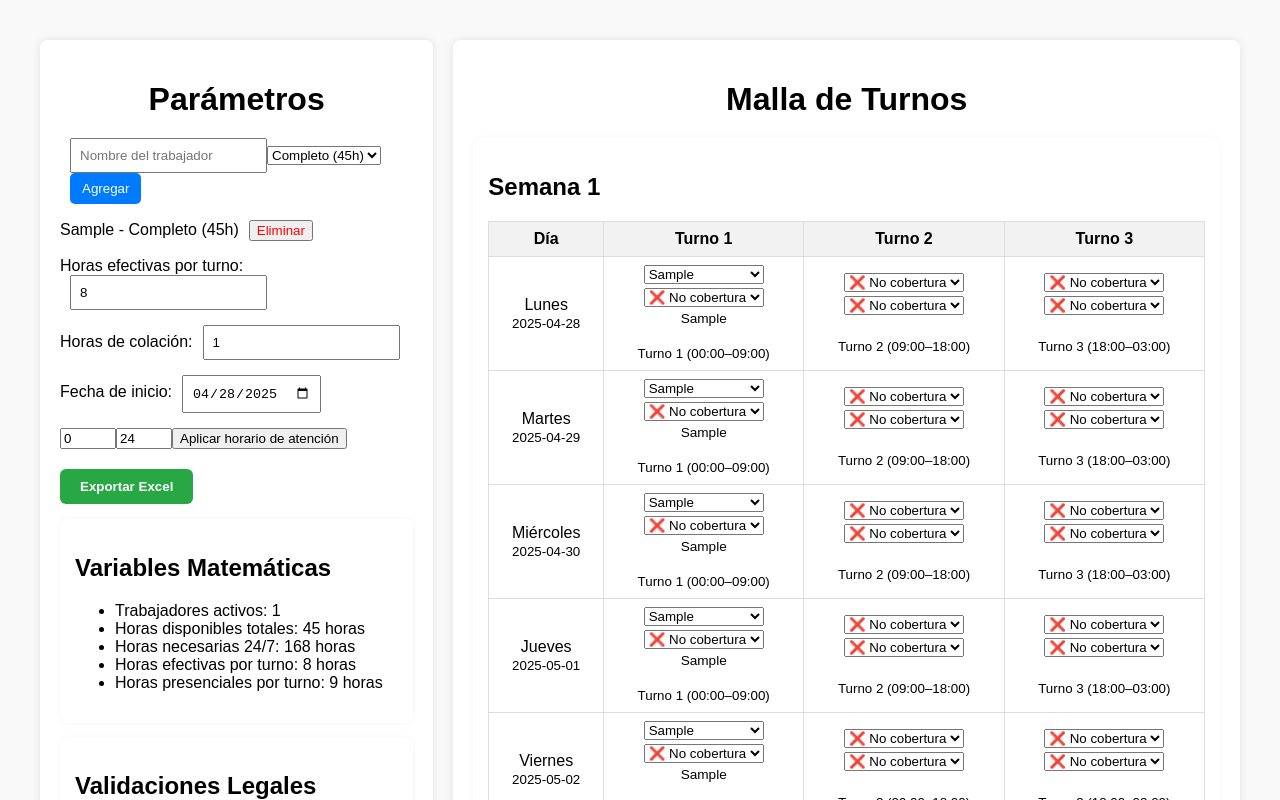
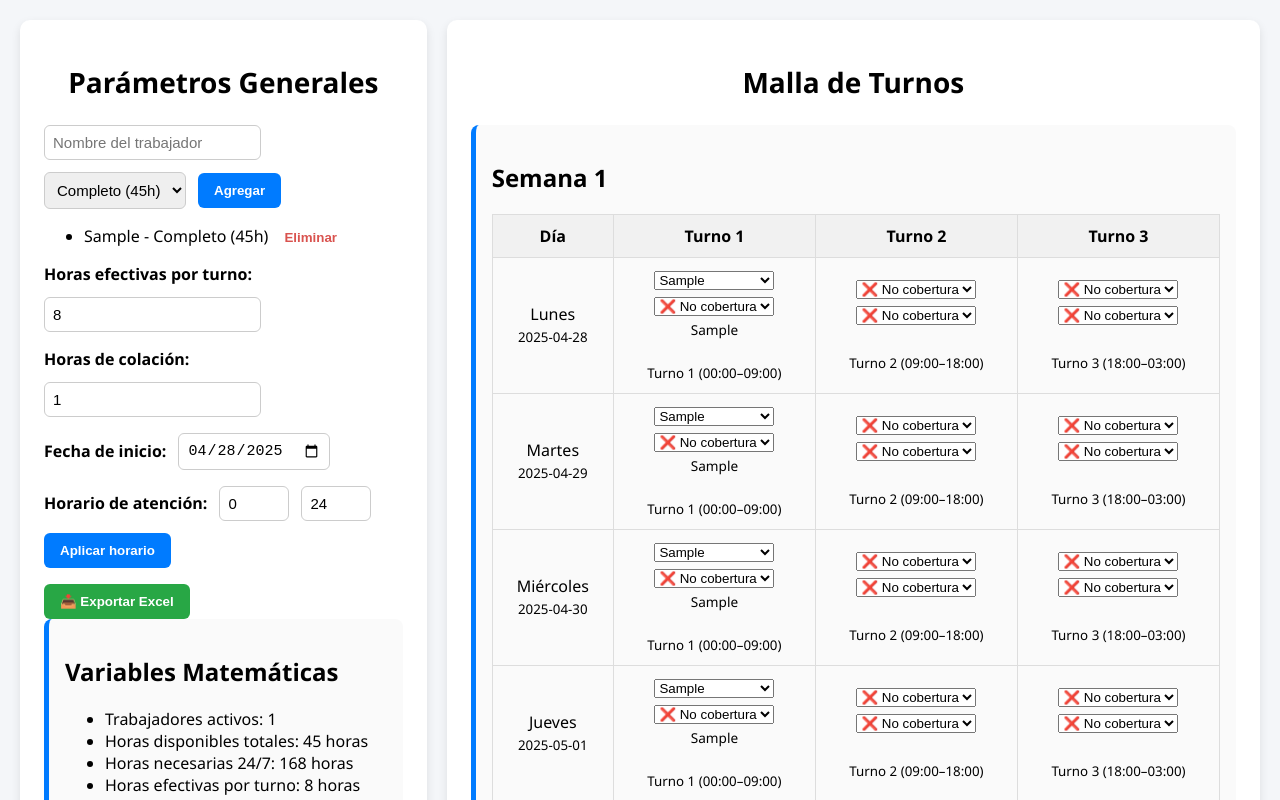
Before and after one commit to Panchoking/proyecto-t_maestro, a React (Vite) app: page / in a window 1280 px wide. Both pictures are taken after typing "Sample" into the empty fields and a click on the button "Agregar". Shown: the top 800 px of the page. Built offline with nearby package versions, Linux system fonts and the light colour scheme.

Commit message:
mejora de estilo

```diff
--- a/src/TurnoRotativos.css
+++ b/src/TurnoRotativos.css
@@ -1,114 +1,123 @@
 body {
-    background-color: #f9f9f9;
-    font-family: Arial, sans-serif;
+    background-color: #f4f6f9;
+    font-family: 'Segoe UI', sans-serif;
     margin: 0;
     padding: 20px;
   }
 
   .container {
     display: grid;
-    grid-template-columns: 1fr 2fr; /* 1 parte cálculos, 2 partes malla */
+    grid-template-columns: 1fr 2fr;
     gap: 20px;
-    max-width: 1400px;
-    margin: 0 auto;
-    padding: 20px;
+    max-width: 1600px;
+    margin: auto;
   }
 
   .left-panel, .right-panel {
     background: #ffffff;
-    border-radius: 8px;
-    padding: 20px;
-    box-shadow: 0px 0px 10px rgba(0,0,0,0.1);
+    border-radius: 10px;
+    padding: 24px;
+    box-shadow: 0 4px 10px rgba(0,0,0,0.1);
   }
 
   .title {
-    font-size: 32px;
-    font-weight: bold;
-    margin-bottom: 20px;
+    font-size: 28px;
+    font-weight: 600;
     text-align: center;
+    margin-bottom: 24px;
   }
 
   .input-group {
-    margin-bottom: 15px;
+    display: flex;
+    flex-wrap: wrap;
+    gap: 12px;
+    margin-bottom: 16px;
+    align-items: center;
   }
 
-  .input-group input {
+  .input-group label {
+    font-weight: bold;
+  }
+
+  .input-group input,
+  .input-group select {
     padding: 8px;
+    font-size: 15px;
+    border: 1px solid #ccc;
+    border-radius: 6px;
+  }
+
+  .primary-button, .export-button {
+    padding: 10px 16px;
+    border: none;
+    border-radius: 6px;
+    font-weight: bold;
+    cursor: pointer;
+  }
+
+  .primary-button {
+    background: #007bff;
+    color: white;
+  }
+
+  .primary-button:hover {
+    background: #0056b3;
+  }
+
+  .export-button {
+    background: #28a745;
+    color: white;
+  }
+
+  .export-button:hover {
+    background: #218838;
+  }
+
+  .delete-button {
+    background: none;
+    border: none;
+    color: #d9534f;
+    font-weight: bold;
+    cursor: pointer;
     margin-left: 10px;
   }
 
-  .input-group button {
-    padding: 8px 12px;
-    background-color: #007bff;
-    color: white;
-    border: none;
-    cursor: pointer;
-    border-radius: 5px;
-    margin-left: 10px;
+  .card {
+    background: #fafafa;
+    border-radius: 8px;
+    padding: 16px;
+    margin-bottom: 20px;
+    border-left: 5px solid #007bff;
   }
 
-  .input-group button:hover {
-    background-color: #0056b3;
+  .alert {
+    color: #d9534f;
+    font-weight: bold;
   }
 
-  .export-button {
-    margin-top: 20px;
-    padding: 10px 20px;
+  .success {
+    color: #28a745;
     font-weight: bold;
-    background-color: #28a745;
-    color: white;
-    border: none;
-    border-radius: 6px;
-    cursor: pointer;
-  }
-
-  .export-button:hover {
-    background-color: #218838;
-  }
-
-  .worker-list ul {
-    list-style: none;
-    padding-left: 0;
-  }
-
-  .worker-list li {
-    margin-bottom: 5px;
-  }
-
-  .card {
-    background: white;
-    padding: 15px;
-    margin-top: 15px;
-    border-radius: 8px;
-    box-shadow: 0px 0px 5px rgba(0,0,0,0.05);
-  }
-
-  .table-container {
-    overflow-x: auto;
-    margin-top: 20px;
   }
 
   .turno-table {
     width: 100%;
     border-collapse: collapse;
+    margin-top: 12px;
   }
 
-  .turno-table th, .turno-table td {
+  .turno-table th,
+  .turno-table td {
     border: 1px solid #ddd;
-    padding: 8px;
+    padding: 10px;
     text-align: center;
   }
 
   .turno-table th {
-    background-color: #f2f2f2;
+    background-color: #f1f1f1;
   }
 
-  .alert {
-    color: red;
+  .infraccion-turno {
+    background-color: #ffe0e0;
     font-weight: bold;
   }
-  .infraccion-turno {
-    background-color: #ffe0e0;
-    color: #b30000;
-    font-weight: bold;
-  }
--- a/src/TurnoRotativos.jsx
+++ b/src/TurnoRotativos.jsx
@@ -674,9 +674,8 @@ const TurnoRotativos = () => {
   return (
     <div className="container">
       <div className="left-panel">
-        <h1 className="title">Parámetros</h1>
+        <h1 className="title">Parámetros Generales</h1>
 
-        {/* Agregar/Eliminar Trabajadores */}
         <div className="input-group">
           <input
             type="text"
@@ -690,7 +689,7 @@ const TurnoRotativos = () => {
             <option value="Parcial">Parcial (30h)</option>
             <option value="Flexible">Flexible (20h)</option>
           </select>
-          <button onClick={agregarTrabajador}>Agregar</button>
+          <button className="primary-button" onClick={agregarTrabajador}>Agregar</button>
         </div>
 
         {trabajadores.length > 0 && (
@@ -699,21 +698,17 @@ const TurnoRotativos = () => {
               {trabajadores.map((trabajador, index) => (
                 <li key={index}>
                   {trabajador.nombre} - {trabajador.tipoContrato} ({trabajador.horasDisponibles}h)
-                  <button onClick={() => eliminarTrabajador(index)} style={{ marginLeft: '10px', color: 'red' }}>
-                    Eliminar
-                  </button>
+                  <button className="delete-button" onClick={() => eliminarTrabajador(index)}>Eliminar</button>
                 </li>
               ))}
             </ul>
           </div>
         )}
 
-        {/* Parámetros Configurables */}
         <div className="input-group">
           <label>Horas efectivas por turno:</label>
           <input
             type="number"
-            step="any"
             value={horasEfectivasPorTurno}
             onChange={(e) => setHorasEfectivasPorTurno(Number(e.target.value))}
           />
@@ -723,21 +718,21 @@ const TurnoRotativos = () => {
           <label>Horas de colación:</label>
           <input
             type="number"
+            min="0.5"
             step="0.1"
-            min="0.5"
             value={horasColacion}
             onChange={(e) => {
               const value = Number(e.target.value);
               if (value >= 0.5) {
                 setHorasColacion(value);
               } else {
-                alert("La colación debe ser de al menos 0.5 horas (30 minutos)");
+                alert("La colación debe ser de al menos 0.5 horas.");
                 setHorasColacion(0.5);
               }
             }}
           />
+        </div>
 
-        </div>
         <div className="input-group">
           <label>Fecha de inicio:</label>
           <input
@@ -747,6 +742,8 @@ const TurnoRotativos = () => {
           />
         </div>
 
+        <div className="input-group">
+          <label>Horario de atención:</label>
           <input
             type="number"
             min="0"
@@ -761,27 +758,20 @@ const TurnoRotativos = () => {
             value={horarioCierreInput}
             onChange={(e) => setHorarioCierreInput(Number(e.target.value))}
           />
-
-        <button
-          className="apply-button"
-          onClick={() => {
+          <button className="primary-button" onClick={() => {
             setHorarioAbierto(horarioAbiertoInput);
             setHorarioCierre(horarioCierreInput);
-          }}
-        >
-          Aplicar horario de atención
+          }}>
+            Aplicar horario
           </button>
+        </div>
+
         {turnos.length === 0 && (
-          <p style={{ color: 'red' }}>⚠️ El rango de horario no permite generar al menos un turno completo.</p>
+          <p className="alert">⚠️ El rango de horario no permite generar al menos un turno completo.</p>
         )}
 
+        <button onClick={exportarExcel} className="export-button">📥 Exportar Excel</button>
 
-
-
-
-        <button onClick={exportarExcel} className="export-button">Exportar Excel</button>
-
-        {/* Variables y Cumplimientos */}
         <div className="card">
           <h2>Variables Matemáticas</h2>
           <ul>
@@ -795,34 +785,15 @@ const TurnoRotativos = () => {
 
         <div className="card">
           <h2>Validaciones Legales</h2>
-          {!cumpleHoras && (
-            <p className="alert">
-              ⚠️ No se cumplen las horas mínimas de cobertura 24/7 (168h/semana). Art. 22 Código del Trabajo.
-            </p>
-          )}
-          {!cumpleDomingosLibres && (
-            <p className="alert">
-              ⚠️ No todos los trabajadores tienen 2 domingos libres. Art. 38 Código del Trabajo.
-            </p>
-          )}
-          {!cumpleCantidadTrabajadores && (
-            <p className="alert">
-              ⚠️ Insuficiencia de trabajadores para turnos rotativos 24/7. Se recomienda mínimo {trabajadoresMinimos} trabajadores.
-            </p>
-          )}
-          {trabajadores.length === 1 && (
-            <p className="alert">
-              ⚠️ Solo un trabajador asignado: no es legalmente viable cubrir todos los turnos 24/7.
-            </p>
-          )}
+          {!cumpleHoras && <p className="alert">⚠️ No se cumplen las horas mínimas.</p>}
+          {!cumpleDomingosLibres && <p className="alert">⚠️ No todos los trabajadores tienen 2 domingos libres.</p>}
+          {!cumpleCantidadTrabajadores && <p className="alert">⚠️ Se recomienda mínimo {trabajadoresMinimos} trabajadores.</p>}
           {cumpleHoras && cumpleDomingosLibres && cumpleCantidadTrabajadores && trabajadores.length > 1 && (
-            <p className="success">
-              ✅ Todos los requisitos legales están cumplidos.
-            </p>
+            <p className="success">✅ Todos los requisitos legales están cumplidos.</p>
           )}
           {violacionesDiasSeguidos.length > 0 && (
             <div className="alert">
-              <h3>🚨 Días seguidos sin descanso detectados:</h3>
+              <h3>Días seguidos sin descanso:</h3>
               <table>
                 <thead>
                   <tr>
@@ -845,33 +816,32 @@ const TurnoRotativos = () => {
               </table>
             </div>
           )}
+        </div>
 
-
-        </div>
         {descansosIncorrectos.length > 0 && (
-          <>
+          <div className="card">
             <h3>Violaciones de descanso entre turnos:</h3>
             <ul>
               {descansosIncorrectos.map((descanso, idx) => (
-                <li key={idx} style={{ color: 'red', marginBottom: '5px' }}>
+                <li key={idx} className="alert">
                   ⚠️ {descanso.trabajador} trabajó el {descanso.diaActual} {descanso.fechaActual}
                   ({descanso.turnoActual} {descanso.horarioActual}) y luego el {descanso.diaSiguiente} {descanso.fechaSiguiente}
                   ({descanso.turnoSiguiente} {descanso.horarioSiguiente}), con solo <strong>
-                    {Math.max(0, descanso.descanso.toFixed(1))}</strong> horas de descanso (mínimo legal 12h).
+                    {Math.max(0, descanso.descanso.toFixed(1))}</strong> horas de descanso.
                 </li>
               ))}
             </ul>
-          </>
+          </div>
         )}
 
         <div className="card">
           <h2>Domingos Libres</h2>
           <ul>
             {Object.entries(domingosTrabajados).map(([nombre, domingos]) => {
-              const domingosLibres = semanas - domingos;
+              const libres = semanas - domingos;
               return (
                 <li key={nombre}>
-                  {nombre}: {domingosLibres} domingos libres {domingosLibres >= 2 ? "✅" : "⚠️"}
+                  {nombre}: {libres} domingos libres {libres >= 2 ? "✅" : "⚠️"}
                 </li>
               );
             })}
@@ -879,24 +849,19 @@ const TurnoRotativos = () => {
           <h3>Horas trabajadas</h3>
           <ul>
             {Object.entries(horasTrabajadasPorTrabajador).map(([nombre, horas]) => (
-              <li key={nombre}>
-                {nombre}: {horas} horas
-              </li>
+              <li key={nombre}>{nombre}: {horas} horas</li>
             ))}
           </ul>
         </div>
+
         <div className="input-group">
-          <label>
-            Día de inicio de semana:
+          <label>Día de inicio de semana:</label>
           <select value={inicioSemana} onChange={(e) => setInicioSemana(e.target.value)}>
             {diasSemana.map((dia) => (
               <option key={dia} value={dia}>{dia}</option>
             ))}
           </select>
-          </label>
-
-          <label>
-            Días de funcionamiento:
+          <label>Días de funcionamiento:</label>
           <input
             type="number"
             min="1"
@@ -904,11 +869,7 @@ const TurnoRotativos = () => {
             value={diasFuncionamiento}
             onChange={(e) => setDiasFuncionamiento(Number(e.target.value))}
           />
-
-          </label>
-
         </div>
-
       </div>
 
 
@@ -941,7 +902,6 @@ const TurnoRotativos = () => {
                         const trabajadoresAsignados = asignacion?.trabajadores || [];
                         const nombresTrabajadores = trabajadoresAsignados.map(t => t.nombre).join(", ");
 
-                        // Verifica si alguno de los trabajadores tiene infracción
                         const esInfraccion = trabajadoresAsignados.some((t) =>
                           descansosIncorrectos.some((d) =>
                             d.trabajador === t.nombre &&
@@ -976,29 +936,20 @@ const TurnoRotativos = () => {
                               {nombresTrabajadores}
                             </div>
 
-                            {/* Mostrar los nombres de todos los asignados */}
-                            {trabajadoresAsignados.length > 1 && (
-                              <div style={{ marginTop: '4px', fontSize: '0.85em' }}>
-                                + {trabajadoresAsignados.slice(1).map(t => t.nombre).join(", ")}
-                              </div>
-                            )}
-
                             <br />
-                            <small>
-                              {turno.nombre} ({formatearHora(turno.inicio)}–{formatearHora(turno.fin)})
-                            </small>
+                            <small>{turno.nombre} ({formatearHora(turno.inicio)}–{formatearHora(turno.fin)})</small>
                           </td>
                         );
                       })}
                     </tr>
                   ))}
                 </tbody>
-
               </table>
             </div>
           </div>
         ))}
       </div>
+
 
     </div>
   );
```
Lines whose indentation alone changed are shown as unchanged.
